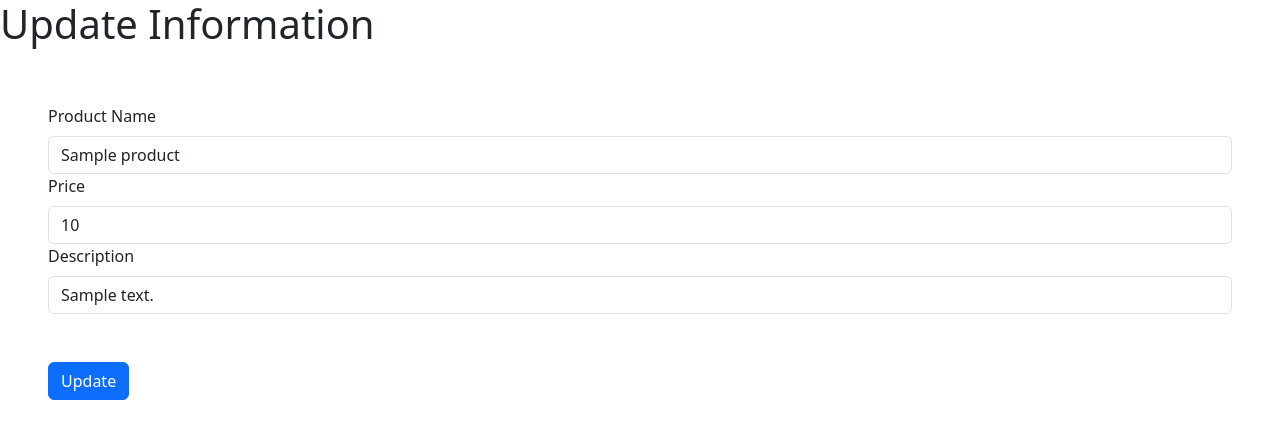
After one commit to Freshia-Njoki/Medicio-App, a Django app: template Biashara/templates/edit.html in a window 1280 px wide. The commit adds this page. Shown: the top 447 px of the page. Run offline with Django 3.2, Linux system fonts and the light colour scheme; the template is opened without the code that fills it: most values are stand-ins (such as "Sample title", 1, 10 or a date in 2020); some libraries are stand-ins or nearby versions.

Commit message:
edit and delete functionality

```diff
--- a/Biashara/myapp/urls.py
+++ b/Biashara/myapp/urls.py
@@ -15,4 +15,7 @@ urlpatterns = [
     path('contact/', views.doctors, name='contact'),
     path('add/', views.add, name='add'),
     path('show/', views.show, name='show'),
+    path('delete/<int:id>', views.delete),
+    path('edit/<int:id>', views.edit),
+    path('update/<int:id>', views.update),
 ]
--- /dev/null
+++ b/Biashara/templates/edit.html
@@ -0,0 +1,32 @@
+<!doctype html>
+<html lang="en">
+<head>
+    <meta charset="UTF-8">
+    <meta name="viewport"
+          content="width=device-width, user-scalable=no, initial-scale=1.0, maximum-scale=1.0, minimum-scale=1.0">
+    <meta http-equiv="X-UA-Compatible" content="ie=edge">
+    <title>Edit</title>
+    {% load static %}
+    <link rel="stylesheet" href="{% static 'css/bootstrap.min.css' %}">
+    <script src="{% static 'js/bootstrap.min.js' %}"></script>
+</head>
+<body>
+<h1>Update Information</h1>
+<form method="POST" action="/update/{{ products.id }}" class="p-5">
+    {% csrf_token %}
+    <label for="name" class="form-label">Product Name</label>
+    <input type="text" name="name" id="name" value="{{ products.name }}" class="form-control">
+
+    <label for="price" class="form-label">Price</label>
+    <input type="number" name="price" id="price" value="{{ products.price }}" class="form-control">
+
+    <label for="description" class="form-label">Description</label>
+    <input type="text" name="description" id="description" value="{{ products.description }}" class="form-control">
+
+    <br><br>
+
+    <button type="submit" class="btn btn-primary">Update</button>
+</form>
+
+</body>
+</html>
--- a/Biashara/templates/show.html
+++ b/Biashara/templates/show.html
@@ -30,8 +30,9 @@
         <td>{{product.price}}</td>
         <td>{{product.description}}</td>
         <td>
-            <a href="edit/{{ product.id }}" class="btn btn-warning">EDIT</a>
-            <a href="delete/{{ product.id }}" class="btn btn-danger">DELETE</a>
+            <a href="/edit/{{ product.id }}" class="btn btn-warning">EDIT</a>
+            <a href="/delete/{{ product.id }}" class="btn btn-danger">DELETE</a>
+            <a href="" class="btn btn-success">PAY</a>
         </td>
     </tr>
       {% endfor %}
```
Also changed, not shown: Biashara/myapp/views.py (+19 -0 lines), Biashara/templates/addproduct.html (+4 -4 lines), Biashara/db.sqlite3.
